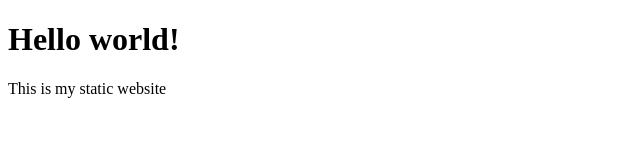
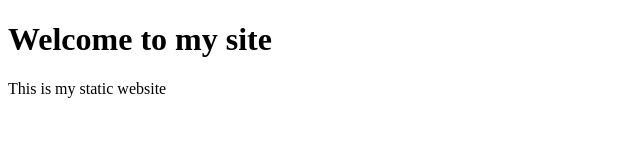
Before and after one commit to 20190017552-afk/MyStaticWebsite, a plain HTML site: page index.html in a window 1280 px wide. Shown: the whole page, without its empty margins (0-640 px from the left). Drawn offline with Linux system fonts and the light colour scheme.

Commit message:
Change heading on branch

```diff
--- a/index.html
+++ b/index.html
@@ -4,7 +4,7 @@
 	<title>My Static Website</title>
 </head>
 <body>
-	<h1>Hello world!</h1>
+	<h1>Welcome to my site</h1>
 	<p>This is my static website</p>
 </body>
 </html>
```
